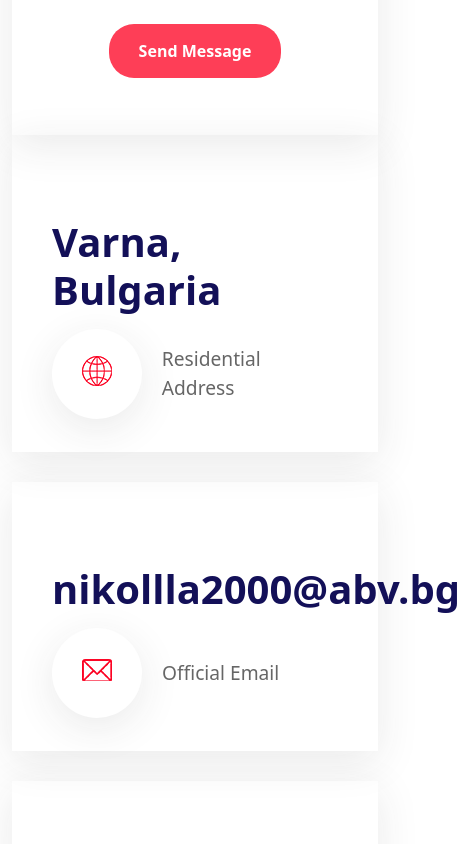
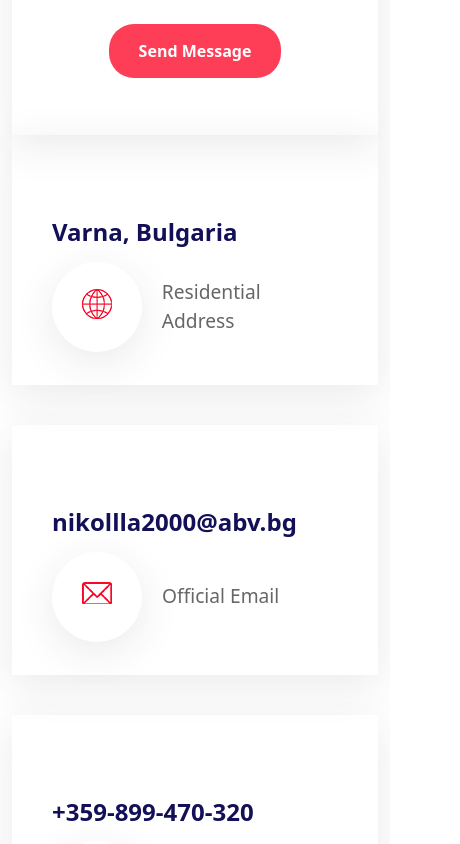
Before and after one commit to Nikolla2000/React-Portfolio-Website, a React (Vite) app in the folder client/: page /contact in a window 390 px wide. Shown: the part 1520-2364 px from the top of the page, 460 px wide, since content can reach past the window. Built offline with nearby package versions, Linux system fonts and the light colour scheme.

Commit message:
Added some mobile style

```diff
--- a/client/src/Pages/ContactPage/ContactPageStyles.scss
+++ b/client/src/Pages/ContactPage/ContactPageStyles.scss
@@ -22,7 +22,11 @@
     .info-item {
         box-shadow: 0 10px 40px 0 rgba(50,50,50,.1);
         padding: 33px 40px;
-        margin-bottom: 30px;
+        margin-bottom: 40px;
+
+        h2 {
+            font-size: 1.7em;
+        }
 
         .info-wrap {
             display: flex;
@@ -93,3 +97,12 @@
         }
     }
 }
+
+
+@media screen and (max-width: 740px) {
+    .info-item {
+        h2 {
+            font-size: 1.5em !important;
+        }
+    }
+}
```
